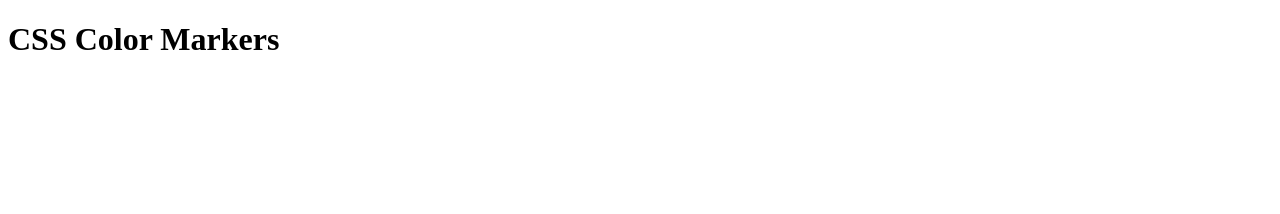
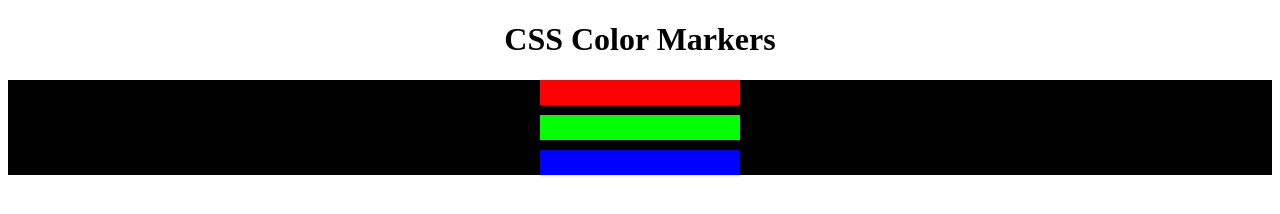
Before and after one commit to lautarosaya/RepasoFreecodecamp, a plain HTML site: page HTML-CSS/Color Markers/index.html in a window 1280 px wide. Drawn offline with Linux system fonts and the light colour scheme.

Commit message:
more for color markers and new general folder

```diff
--- a/Cafe Menu/style.css
+++ b/HTML-CSS/Cafe Menu/style.css
@@ -98,5 +98,5 @@ img{
     display: block;
     margin-left: auto;
     margin-right: auto;
-    margin-top: -25px;
+    margin-top: -20px;
 }
--- a/Color Markers/index.html
+++ b/HTML-CSS/Color Markers/index.html
@@ -10,6 +10,20 @@
 <body>
     <header>
         <h1>CSS Color Markers</h1>
+        <div class="container">
+            <div class="marker one">
+
+            </div>
+
+            <div class="marker two">
+
+            </div>
+
+            <div class="marker three">
+
+            </div>
+
+        </div>
     </header>
     <main>
 
--- /dev/null
+++ b/HTML-CSS/Color Markers/style.css
@@ -0,0 +1,26 @@
+h1 {
+    text-align: center;
+}
+
+.marker{
+    width: 200px;
+    height: 25px;
+    /* Al ser un margen automatico de todos los lados el div se centra */
+    margin: 10px auto;
+}
+
+.one{
+    background-color: rgb(255, 0, 0);
+}
+
+.two{
+    background-color: rgb(0, 255, 0);
+}
+
+.three{
+    background-color: rgb(0, 0, 255);
+}
+
+.container{
+    background-color: rgb(0, 0, 0);
+}
```
Also changed, not shown: HTML-CSS/Cafe Menu/index.html (renamed from Cafe Menu/index.html, +2 -2 lines), Color Markers/style.css (deleted), HTML-CSS/CatPhotoApp/index.html (renamed from CatPhotoApp/index.html).
